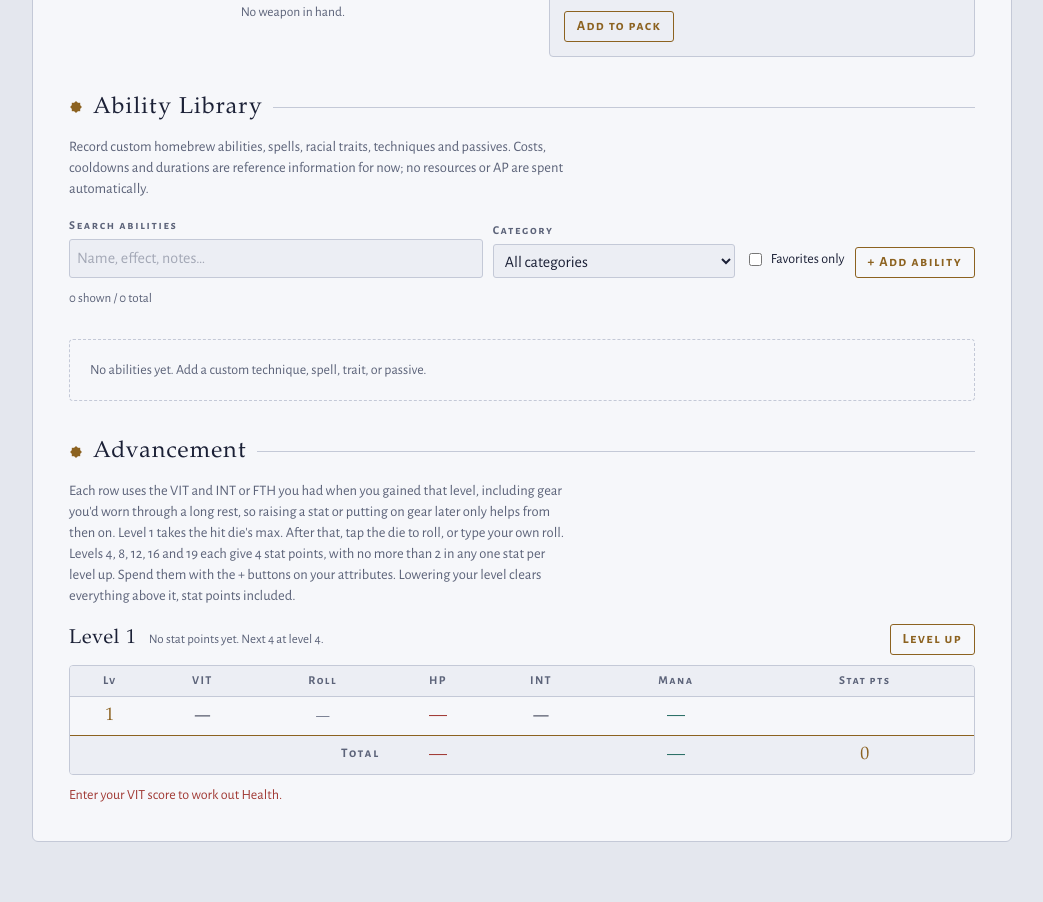
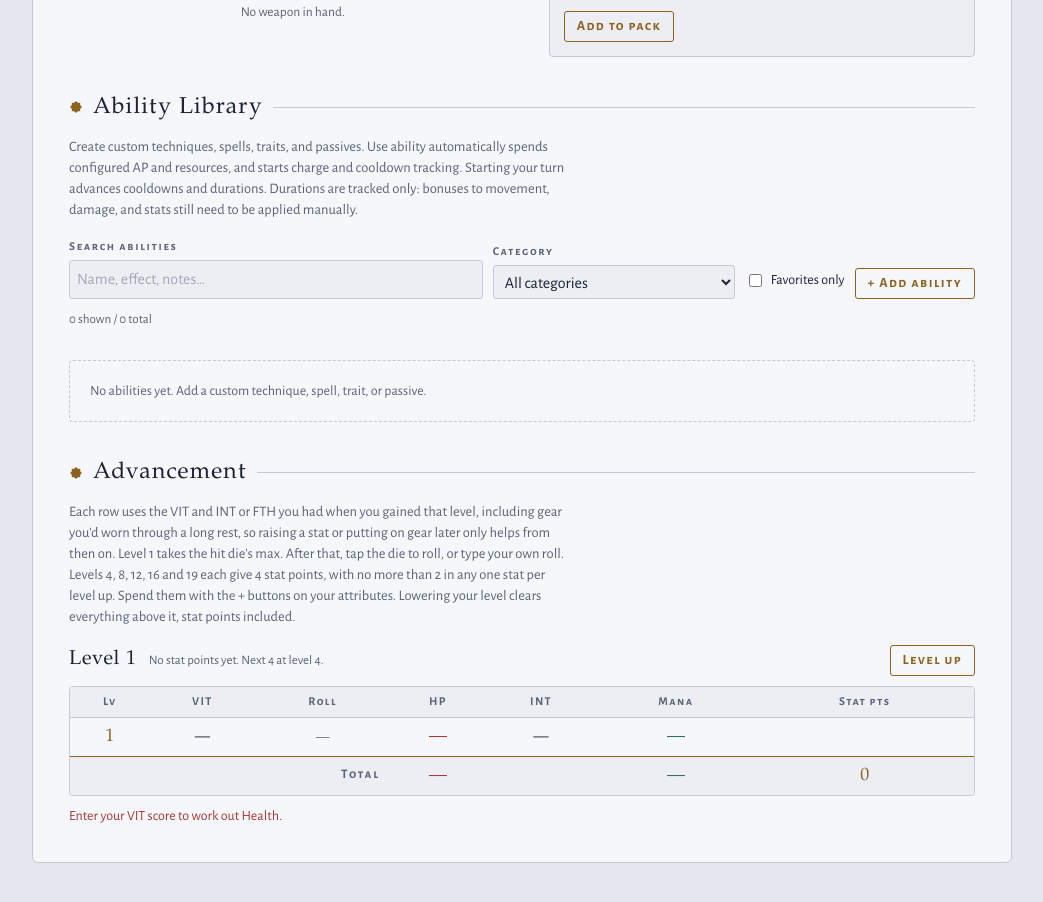
Before and after one commit to immortalwarlock427-debug/Worlds-Beyond, a plain HTML site: page index.html in a window 1280 px wide. Shown: the part 4482-5384 px from the top of the page, without its empty margins (118-1161 px from the left). Drawn offline with nearby package versions, Linux system fonts and the light colour scheme; a web font is replaced by a local one.

Commit message:
Codex: Clarify ability activation and duration behavior
Update outdated help text now that Use ability spends AP/resources; document that bonuses still need to be applied manually. Also triggers PR preview after retargeting to main.

```diff
--- a/index.html
+++ b/index.html
@@ -646,7 +646,7 @@
 
   <section class="ability-section" id="abilitySection" aria-labelledby="abilityHead">
     <div class="sec-head"><svg class="star" viewBox="0 0 20 20" aria-hidden="true"><rect x="4" y="4" width="12" height="12" fill="currentColor"/><rect x="4" y="4" width="12" height="12" fill="currentColor" transform="rotate(45 10 10)"/></svg><h2 id="abilityHead">Ability Library</h2></div>
-    <p class="note">Record custom homebrew abilities, spells, racial traits, techniques and passives. Costs, cooldowns and durations are reference information for now; no resources or AP are spent automatically.</p>
+    <p class="note">Create custom techniques, spells, traits, and passives. Use ability automatically spends configured AP and resources, and starts charge and cooldown tracking. Starting your turn advances cooldowns and durations. Durations are tracked only: bonuses to movement, damage, and stats still need to be applied manually.</p>
     <div class="ability-toolbar">
       <label class="ability-search"><span class="foot-label">Search abilities</span><input id="abilitySearch" type="search" autocomplete="off" placeholder="Name, effect, notes…"></label>
       <label class="ability-category"><span class="foot-label">Category</span><select id="abilityCategory"><option value="">All categories</option></select></label>
```
